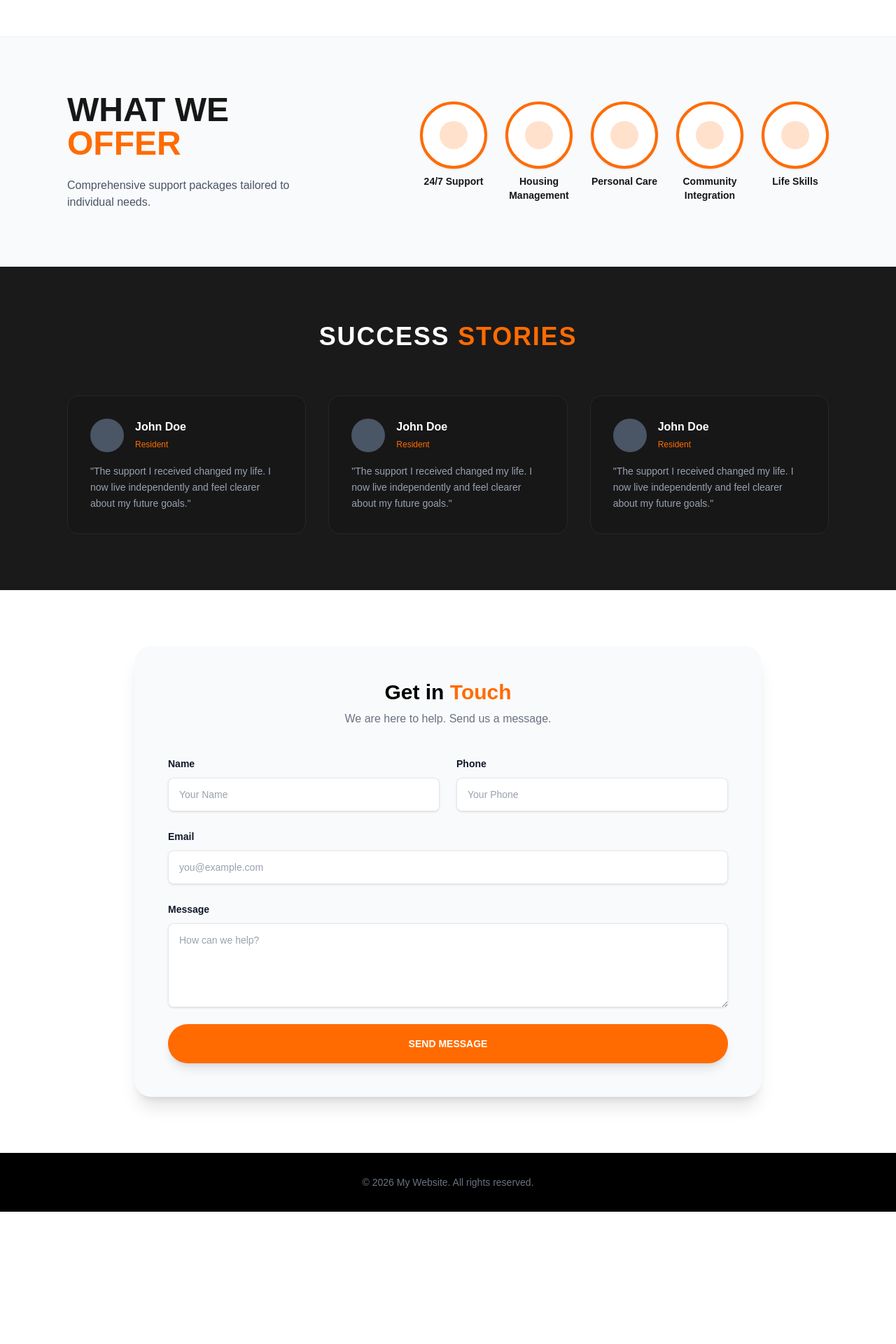
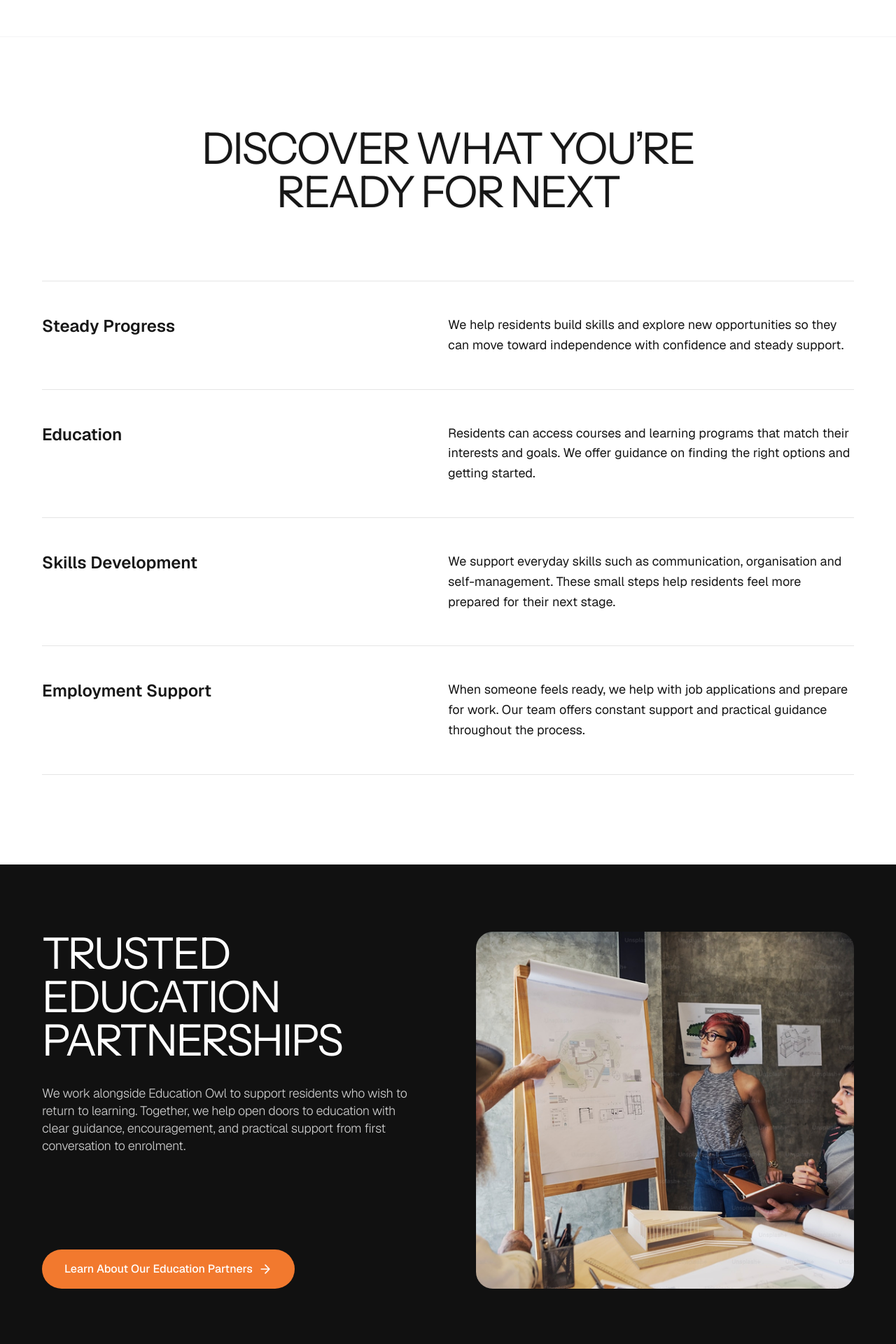
Before and after one commit to talhaiftikhar12549/farris-khight, a Next.js app: page / in a window 1280 px wide. Shown: the part 5840-7760 px from the top of the page at 70% size. Before the commit the page ends 7571 px from the top, so only its background shows below. Built offline with nearby package versions, Linux system fonts and the light colour scheme.

Commit message:
Implement Services and Trusted Partnerships sections with full width and refined styling

```diff
--- a/src/app/components/Services.js
+++ b/src/app/components/Services.js
@@ -1,36 +1,82 @@
+"use client";
+
 export default function Services() {
     const services = [
-        "24/7 Support",
-        "Housing Management",
-        "Personal Care",
-        "Community Integration",
-        "Life Skills"
+        {
+            title: "Steady Progress",
+            description:
+                "We help residents build skills and explore new opportunities so they can move toward independence with confidence and steady support.",
+        },
+        {
+            title: "Education",
+            description:
+                "Residents can access courses and learning programs that match their interests and goals. We offer guidance on finding the right options and getting started.",
+        },
+        {
+            title: "Skills Development",
+            description:
+                "We support everyday skills such as communication, organisation and self-management. These small steps help residents feel more prepared for their next stage.",
+        },
+        {
+            title: "Employment Support",
+            description:
+                "When someone feels ready, we help with job applications and prepare for work. Our team offers constant support and practical guidance throughout the process.",
+        },
     ];
 
     return (
-        <section className="w-full bg-slate-50 py-20 px-6 md:px-12 lg:px-24">
-            <div className="max-w-7xl mx-auto">
-                <div className="flex flex-col md:flex-row items-center justify-between gap-12">
-                    <div className="md:w-1/3">
-                        <h2 className="text-3xl md:text-5xl font-bold mb-6">
-                            WHAT WE <br /> <span className="text-primary">OFFER</span>
-                        </h2>
-                        <p className="text-gray-600">
-                            Comprehensive support packages tailored to individual needs.
-                        </p>
-                    </div>
+        <section className="w-full bg-white text-black py-32 px-[60px]">
+            <div className="w-full">
+                <h2
+                    className="text-center uppercase mb-24"
+                    style={{
+                        fontFamily: "var(--font-instrument-sans)",
+                        fontWeight: 400,
+                        fontSize: "62px",
+                        lineHeight: "100%",
+                        letterSpacing: "-0.04em",
+                        color: "#171717",
+                        // Matches the slight shadow/bold look in image if any, but clean text is standard
+                        textShadow: "0px 1px 2px rgba(0,0,0,0.1)"
+                    }}
+                >
+                    DISCOVER WHAT YOU’RE
+                    <br />
+                    READY FOR NEXT
+                </h2>
 
-                    <div className="md:w-2/3 flex flex-wrap gap-6 justify-center md:justify-end">
-                        {services.map((service, index) => (
-                            <div key={index} className="flex flex-col items-center gap-2">
-                                <div className="w-24 h-24 rounded-full bg-white border-4 border-primary flex items-center justify-center shadow-sm">
-                                    {/* Placeholder Icon */}
-                                    <div className="w-10 h-10 bg-primary/20 rounded-full"></div>
-                                </div>
-                                <span className="font-semibold text-sm text-center max-w-[100px]">{service}</span>
-                            </div>
-                        ))}
-                    </div>
+                <div className="flex flex-col border-t border-black/10">
+                    {services.map((service, index) => (
+                        <div
+                            key={index}
+                            className="flex flex-col md:flex-row justify-between items-start py-12 border-b border-black/10 transition-colors hover:bg-gray-50"
+                        >
+                            <h3
+                                className="w-full md:w-1/3 mb-4 md:mb-0"
+                                style={{
+                                    fontFamily: "var(--font-geist-sans)",
+                                    fontWeight: 600,
+                                    fontSize: "24px",
+                                    lineHeight: "130%",
+                                    color: "#171717",
+                                }}
+                            >
+                                {service.title}
+                            </h3>
+                            <p
+                                className="w-full md:w-1/2"
+                                style={{
+                                    fontFamily: "var(--font-geist-sans)",
+                                    fontWeight: 400,
+                                    fontSize: "18px",
+                                    lineHeight: "160%",
+                                    color: "#171717",
+                                }}
+                            >
+                                {service.description}
+                            </p>
+                        </div>
+                    ))}
                 </div>
             </div>
         </section>
--- /dev/null
+++ b/src/app/components/TrustedPartnerships.js
@@ -0,0 +1,85 @@
+"use client";
+import Image from "next/image";
+
+export default function TrustedPartnerships() {
+    return (
+        <section className="w-full bg-[#111111] text-white py-24 px-[60px]">
+            <div className="w-full flex flex-col lg:flex-row gap-12 lg:gap-20 items-stretch">
+                {/* Text Content */}
+                <div className="flex-1 flex flex-col items-start">
+                    <div>
+                        <h2
+                            className="uppercase mb-8"
+                            style={{
+                                fontFamily: "var(--font-instrument-sans)",
+                                fontWeight: 400,
+                                fontSize: "62px",
+                                lineHeight: "100%",
+                                letterSpacing: "-0.04em",
+                            }}
+                        >
+                            TRUSTED
+                            <br />
+                            EDUCATION
+                            <br />
+                            PARTNERSHIPS
+                        </h2>
+
+                        <p
+                            className="max-w-xl"
+                            style={{
+                                fontFamily: "var(--font-geist-sans)",
+                                fontWeight: 300,
+                                fontSize: "18px",
+                                lineHeight: "140%",
+                                letterSpacing: "-0.02em",
+                                color: "#CCCCCC"
+                            }}
+                        >
+                            We work alongside Education Owl to support residents who wish to return to learning. Together, we help open doors to education with clear guidance, encouragement, and practical support from first conversation to enrolment.
+                        </p>
+                    </div>
+
+                    <button
+                        className="flex items-center gap-2 px-8 py-4 rounded-full transition-colors hover:bg-[#d66523] mt-[135px]"
+                        style={{
+                            backgroundColor: "#F2792E",
+                            fontFamily: "var(--font-geist-sans)",
+                            fontWeight: 500,
+                            fontSize: "16px",
+                        }}
+                    >
+                        Learn About Our Education Partners
+                        <svg
+                            width="20"
+                            height="20"
+                            viewBox="0 0 24 24"
+                            fill="none"
+                            xmlns="http://www.w3.org/2000/svg"
+                        >
+                            <path
+                                d="M5 12H19M19 12L12 5M19 12L12 19"
+                                stroke="white"
+                                strokeWidth="2"
+                                strokeLinecap="round"
+                                strokeLinejoin="round"
+                            />
+                        </svg>
+                    </button>
+                </div>
+
+                {/* Image Content */}
+                <div className="flex-1 w-full relative">
+                    <div className="relative w-full h-full min-h-[400px] rounded-[24px] overflow-hidden">
+                        <Image
+                            src="/images/education-partnerships.png"
+                            alt="Education Partnerships"
+                            fill
+                            className="object-cover"
+                        />
+                    </div>
+                </div>
+            </div>
+        </section>
+    );
+}
--- a/src/app/page.js
+++ b/src/app/page.js
@@ -8,6 +8,7 @@ import HowItWorks from "./components/HowItWorks";
 import SuccessStories from "./components/SuccessStories";
 import AccommodationStandards from "./components/AccommodationStandards";
 import Services from "./components/Services";
+import TrustedPartnerships from "./components/TrustedPartnerships";
 import Testimonials from "./components/Testimonials";
 import ContactForm from "./components/ContactForm";
 
@@ -25,6 +26,7 @@ export default function Home() {
       <SuccessStories />
       <AccommodationStandards />
       <Services />
+      <TrustedPartnerships />
       <Testimonials />
       <ContactForm />
 
```
Also changed, not shown: public/images/education-partnerships.png (added).
